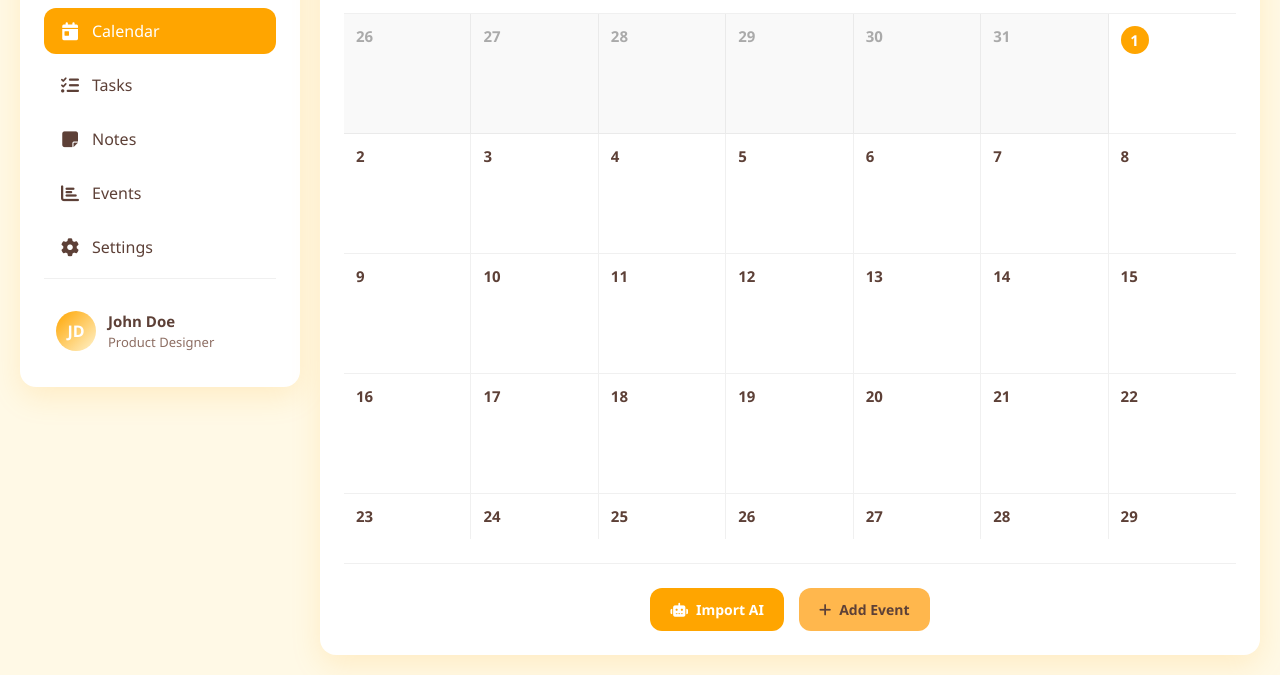
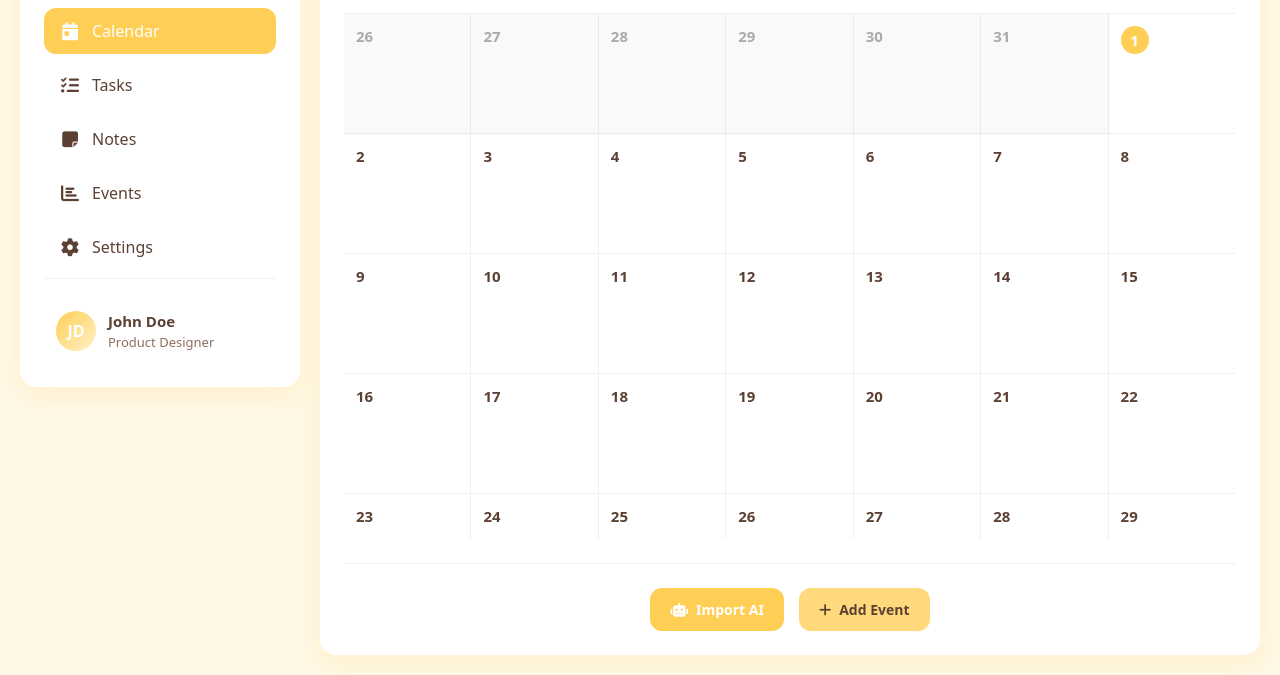
Before and after one commit to unix-chewy/Calendar-UI, a plain HTML site: page Calendar UI/index.html in a window 1280 px wide. Shown: the part 125-800 px from the top of the page. Drawn offline with Linux system fonts and the light colour scheme.

Commit message:
1. Updated commit

```diff
--- a/Calendar UI/index.html
+++ b/Calendar UI/index.html
@@ -15,7 +15,7 @@
                 <div class="logo-icon">
                     <i class="fas fa-calendar-alt"></i>
                 </div>
-                <h1>Calendar Pro</h1>
+                <h1>Zenned</h1>
             </div>
             <!-- Navigation Links -->
             <ul class="nav-links">
@@ -157,13 +157,7 @@
                 <label for="aiInput">Describe your events</label>
                 <textarea id="aiInput" class="form-control" rows="4" placeholder="E.g., Team meeting every Monday at 10 AM, Lunch with clients on Friday at 1 PM"></textarea>
             </div>
-            <div class="form-group">
-                <label for="aiOptions">Import Options</label>
-                <select id="aiOptions" class="form-control">
-                    <option value="auto">Auto-detect dates and times</option>
-                    <option value="manual">Let me confirm each event</option>
-                </select>
-            </div>
+
             <div class="modal-footer">
                 <button type="button" class="btn btn-secondary" id="cancelImport">Cancel</button>
                 <button type="button" class="btn btn-primary" id="processImport">Process with AI</button>
--- a/Calendar UI/style.css
+++ b/Calendar UI/style.css
@@ -2,28 +2,35 @@
     margin: 0;
     padding: 0;
     box-sizing: border-box;
-    font-family: 'Segoe UI', system-ui, -apple-system, sans-serif;
+    font-family: 'Poppins', system-ui, -apple-system, sans-serif;
 }
 
+
 :root {
-    --primary: #FFA500;          /* Honey Gold */
-    --secondary: #FFB74D;        /* Light Honey */
-    --background: #FFF9E6;       /* Warm Cream */
-    --accent: #FFF3CD;           /* Light Cream */
-    --surface: #FFFFFF;          /* White */
-    --text: #5D4037;            /* Dark Brown */
-    --text-light: #8D6E63;      /* Medium Brown */
-    --shadow: 0 10px 30px rgba(255, 165, 0, 0.15);
+    /* Core Colors - Balanced Honey Gold Theme */
+    --primary: #FFCE54;          /* True Honey Gold */
+    --secondary: #FFD97B;        /* Warm Golden Amber */
+    --background: #FFF8E6;       /* Soft Cream */
+    --accent: #FFF1C9;           /* Gentle Honey Glow */
+    --surface: #FFFFFF;          /* Clean White */
+    --text: #5C4033;             /* Warm Deep Brown */
+    --text-light: #8D6E5D;       /* Medium Brown */
+    --shadow: 0 8px 24px rgba(255, 206, 84, 0.18);
     --radius: 16px;
     --transition: all 0.3s cubic-bezier(0.25, 0.46, 0.45, 0.94);
 
-    /* Category Colors - Honeycomb inspired */
-    --category-work: #FFA500;      /* Honey Gold */
-    --category-personal: #FF9800;  /* Darker Honey */
-    --category-meeting: #FFB74D;   /* Light Honey */
-    --category-health: #8BC34A;    /* Leaf Green */
-    --category-social: #FFD54F;    /* Bright Honey */
+    /* Category Colors - Honeycomb Inspired */
+    --category-work: #FFB300;    /* Deep Honey Gold */
+    --category-personal: #FF7043; /* Warm Coral Amber */
+    --category-meeting: #FFD54F;  /* Bright Golden Honey */
+    --category-health: #81C784;   /* Fresh Leaf Green */
+    --category-social: #BA68C8;   /* Soft Orchid Purple */
+
 }
+
+
+
+
 
 .body-index {
     background-color: var(--background);
@@ -970,7 +977,7 @@
     .no-scroll {
             margin: 0;
             padding: 0;
-            background: var(--primary);
+            background: var(--background);
         }
 
         /* Add position relative to month-nav */
```
Also changed, not shown: Calendar UI/authenticate/login.html (+1 -1 lines).
